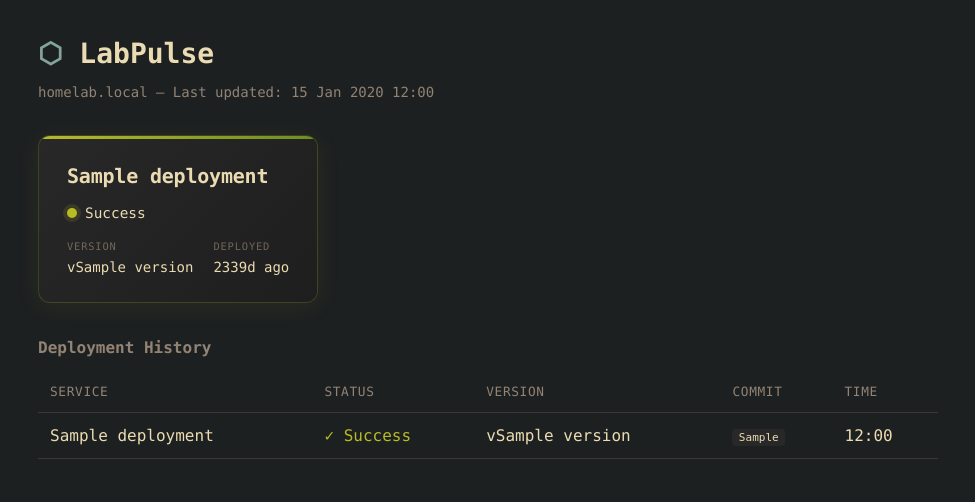
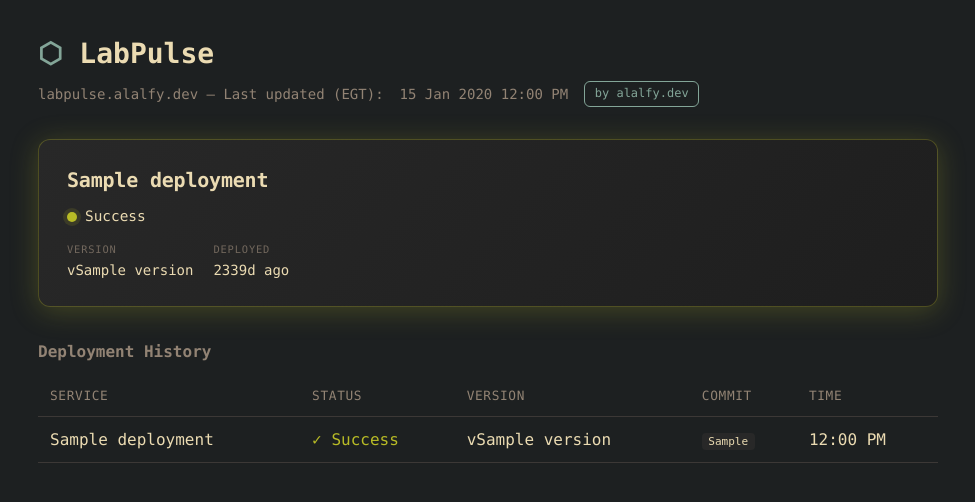
Before and after one commit to alalfymansour/LabPulse, a Flask app: page / in a window 1280 px wide. Shown: the top 502 px of the page, without its empty margins (152-1127 px from the left). Run offline with Flask 3, Linux system fonts and the light colour scheme; a database or web service that is not in the repository returns one stand-in record (values such as "Sample title"); some libraries are stand-ins or nearby versions.

Commit message:
major bugs fixed

```diff
--- a/static/style.css
+++ b/static/style.css
@@ -47,6 +47,25 @@ header h1 {
   color: var(--gray);
   font-size: 0.875rem;
   margin-top: 0.25rem;
+  display: flex;
+  align-items: center;
+  gap: 1rem;
+}
+
+.portfolio-btn {
+  color: var(--blue);
+  text-decoration: none;
+  font-size: 0.75rem;
+  border: 1px solid var(--blue);
+  border-radius: 6px;
+  padding: 0.15rem 0.6rem;
+  transition: background 0.2s, color 0.2s;
+  white-space: nowrap;
+}
+
+.portfolio-btn:hover {
+  background: var(--blue);
+  color: var(--bg);
 }
 
 .status-cards {
@@ -58,33 +77,17 @@ header h1 {
   border: 1px solid var(--bg2);
   border-radius: 12px;
   padding: 1.5rem 1.75rem;
-  display: inline-flex;
+  display: flex;
   flex-direction: column;
   gap: 0.6rem;
-  position: relative;
   overflow: hidden;
   box-shadow: 0 4px 24px rgba(0,0,0,0.4);
   min-width: 280px;
 }
 
-.card::before {
-  content: '';
-  position: absolute;
-  top: 0;
-  left: 0;
-  right: 0;
-  height: 3px;
-  background: var(--gray);
-  border-radius: 12px 12px 0 0;
-}
-
-.card-green::before  { background: linear-gradient(90deg, var(--green), #6b8e23); }
-.card-red::before    { background: linear-gradient(90deg, var(--red), #8b0000); }
-.card-yellow::before { background: linear-gradient(90deg, var(--yellow), #b8860b); }
-
-.card-green  { border-color: rgba(184,187,38,0.2); box-shadow: 0 4px 24px rgba(184,187,38,0.08); }
-.card-red    { border-color: rgba(251,73,52,0.2); box-shadow: 0 4px 24px rgba(251,73,52,0.08); }
-.card-yellow { border-color: rgba(250,189,47,0.2); box-shadow: 0 4px 24px rgba(250,189,47,0.08); }
+.card-green  { border-color: rgba(184,187,38,0.3); box-shadow: 0 4px 28px rgba(184,187,38,0.25); }
+.card-red    { border-color: rgba(251,73,52,0.3); box-shadow: 0 4px 28px rgba(251,73,52,0.25); }
+.card-yellow { border-color: rgba(250,189,47,0.3); box-shadow: 0 4px 28px rgba(250,189,47,0.25); }
 
 .card-service {
   font-weight: 700;
--- a/templates/index.html
+++ b/templates/index.html
@@ -12,11 +12,12 @@
     <header>
       <h1><span class="logo">⬡</span> LabPulse</h1>
       <p class="subtitle">
-        homelab.local —
-        Last updated:
+        labpulse.alalfy.dev —
+        Last updated (EGT):
         <time datetime="{{ latest.deployed_at.isoformat() if latest else '' }}">
-          {{ latest.deployed_at | fmt_cairo('%d %b %Y %H:%M') if latest else '—' }}
+          {{ latest.deployed_at | fmt_cairo('%d %b %Y %I:%M %p') if latest else '—' }}
         </time>
+        <a href="https://alalfy.dev" class="portfolio-btn" target="_blank">by alalfy.dev</a>
       </p>
     </header>
 
@@ -70,7 +71,7 @@
               </td>
               <td>{{ 'v' + d.version if d.version else '-' }}</td>
               <td><code>{{ d.commit_sha[:7] if d.commit_sha else '-' }}</code></td>
-              <td>{{ d.deployed_at | fmt_cairo('%H:%M') }}</td>
+              <td>{{ d.deployed_at | fmt_cairo('%I:%M %p') }}</td>
             </tr>
             {% endfor %}
             {% if not deployments %}
```
Also changed, not shown: README.md (added).
